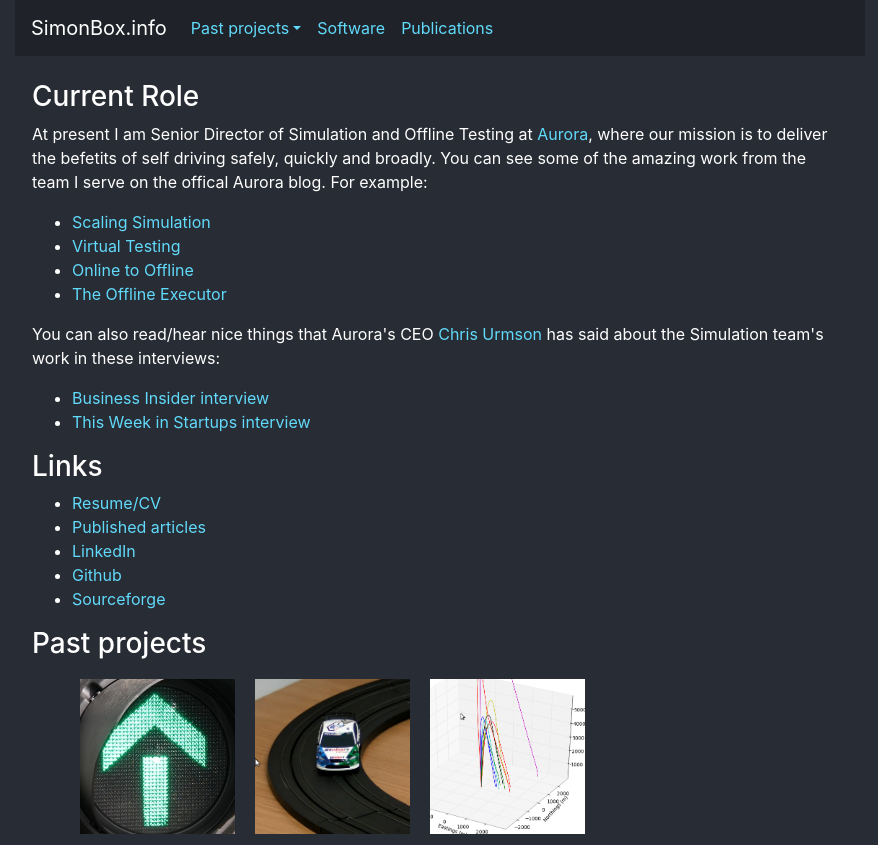
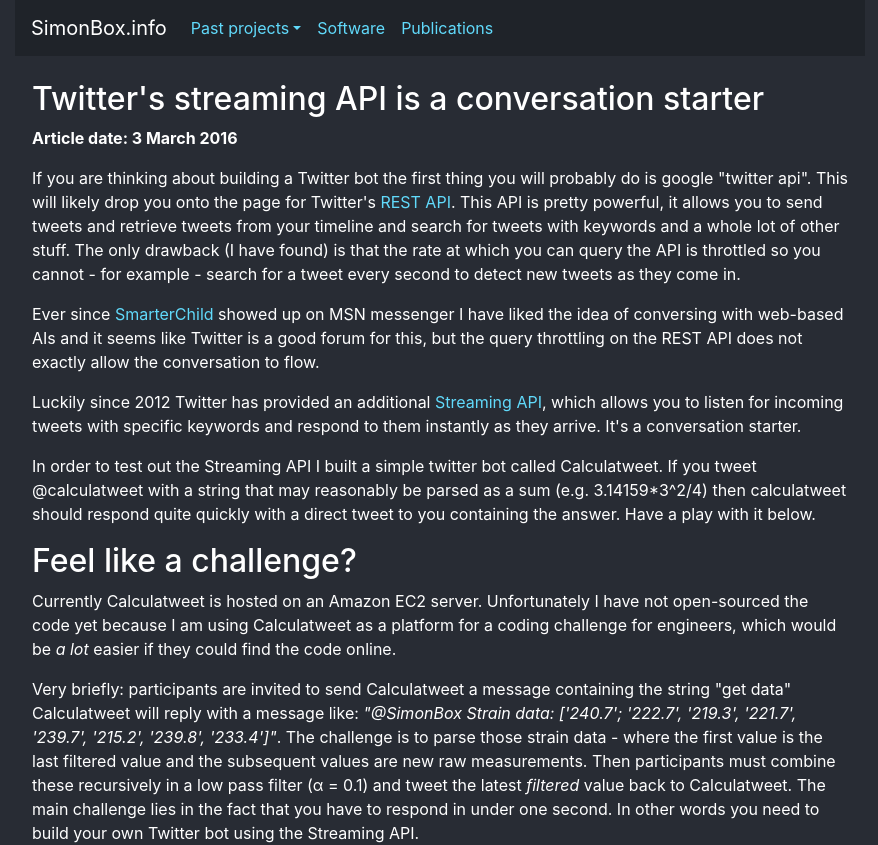
Before and after one commit to SimonBox/simonboxdotinfo, a React (Create React App) app: page /calculatweet in a window 1280 px wide. Shown: the top 845 px of the page, without its empty margins (200-1078 px from the left). Built offline with nearby package versions, Linux system fonts and the light colour scheme.

Commit message:
Added twitter article.

```diff
--- a/src/bootsrapNavBar.js
+++ b/src/bootsrapNavBar.js
@@ -13,6 +13,7 @@ import RaspberryPiITelescope from './pages/raspberry_pi_itelescope.js';
 import InstrumentingADobsonian from './pages/instrumenting_a_dobsonian.js';
 import SlotCarTrafficControl from './pages/slot-car-traffic-control.js';
 import HumanTrafficControlExperiment from './pages/human_traffic_control_experiment.js';
+import Calculatweet from './pages/calculatweet.js';
 import Software from './pages/software.js';
 import Publications from './pages/publications.js';
 import Home from './pages/home.js';
@@ -76,6 +77,9 @@ class BootstrapNavbar extends React.Component{
                                 <Route path="/human-traffic-control-experiment">
                                     <HumanTrafficControlExperiment/>
                                 </Route>
+                                <Route path="/calculatweet">
+                                    <Calculatweet/>
+                                </Route>
                                 <Route path="/software">
                                     <Software/>
                                 </Route>
--- /dev/null
+++ b/src/pages/calculatweet.js
@@ -0,0 +1,28 @@
+import Page from '../page.js'
+import '../page.css';
+
+class Calculatweet extends Page{
+    content(){
+        return(
+            <div>
+                <h2>Twitter's streaming API is a conversation starter</h2>
+                <p><b>Article date: 3 March 2016</b></p>
+                <p>If you are thinking about building a Twitter bot the first thing you will probably do is google "twitter api". This will likely drop you onto the page for Twitter's <a href="https://dev.twitter.com/rest/public">REST API</a>. This API is pretty powerful, it allows you to send tweets and retrieve tweets from your timeline and search for tweets with keywords and a whole lot of other stuff. The only drawback (I have found) is that the rate at which you can query the API is throttled so you cannot - for example - search for a tweet every second to detect new tweets as they come in.</p>
+
+                <p>Ever since <a href="https://en.wikipedia.org/wiki/SmarterChild">SmarterChild</a> showed up on MSN messenger I have liked the idea of conversing with web-based AIs and it seems like Twitter is a good forum for this, but the query throttling on the REST API does not exactly allow the conversation to flow.</p>
+
+                <p>Luckily since 2012 Twitter has provided an additional <a href="https://dev.twitter.com/streaming/overview">Streaming API</a>, which allows you to listen for incoming tweets with specific keywords and respond to them instantly as they arrive. It's a conversation starter.</p>
+
+                <p>In order to test out the Streaming API I built a simple twitter bot called Calculatweet. If you tweet @calculatweet with a string that may reasonably be parsed as a sum (e.g. 3.14159*3^2/4) then calculatweet should respond quite quickly with a direct tweet to you containing the answer. Have a play with it below.</p>
+
+
+                <h2>Feel like a challenge?</h2>
+                <p>Currently Calculatweet is hosted on an Amazon EC2 server. Unfortunately I have not open-sourced the code yet because I am using Calculatweet as a platform for a coding challenge for engineers, which would be <em>a lot</em> easier if they could find the code online.</p>
+
+                <p>Very briefly: participants are invited to send Calculatweet a message containing the string "get data" Calculatweet will reply with a message like: <em>"@SimonBox Strain data: ['240.7'; '222.7', '219.3', '221.7', '239.7', '215.2', '239.8', '233.4']"</em>. The challenge is to parse those strain data - where the first value is the last filtered value and the subsequent values are new raw measurements. Then participants must combine these recursively in a low pass filter (&alpha; = 0.1) and tweet the latest <em>filtered</em> value back to Calculatweet. The main challenge lies in the fact that you have to respond in under one second. In other words you need to build your own Twitter bot using the Streaming API.</p>
+            </div>
+        )
+    }
+}
+
+export default Calculatweet;
```
